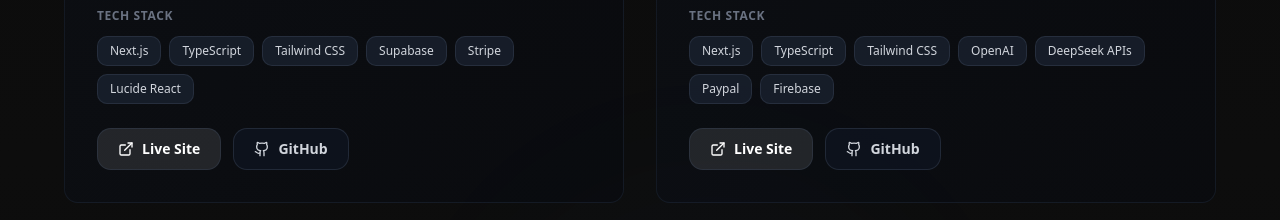
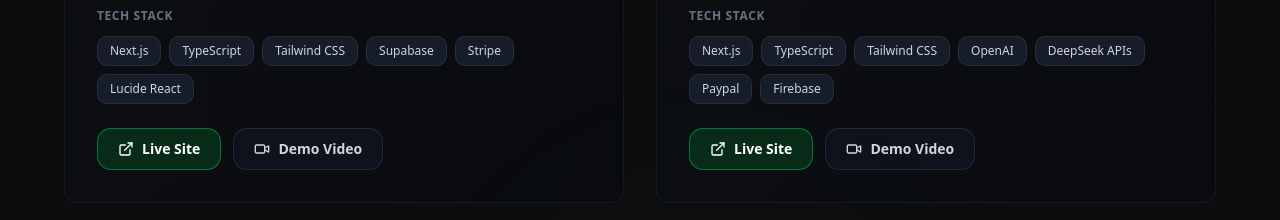
Before and after one commit to Sphesihle124/AI-Full-Stack-portfolio, a Next.js app: page / in a window 1280 px wide. Shown: the part 3200-3420 px from the top of the page. Built offline with nearby package versions, Linux system fonts and the light colour scheme.

Commit message:
updated project card features

```diff
--- a/components/projects/Projects.tsx
+++ b/components/projects/Projects.tsx
@@ -1,7 +1,7 @@
 "use client";
 
 import { motion } from "framer-motion";
-import { ExternalLink, Github } from "lucide-react";
+import { ExternalLink, Github, Video } from "lucide-react";
 import Image from "next/image";
 
 const containerVariants = {
@@ -33,7 +33,7 @@
     tech: ["Next.js", "TypeScript", "Tailwind CSS", "Supabase", "Stripe", "Lucide React"],
     image: "/projects/project-1.png",
     liveDemo: "https://brainboxai.vercel.app/",
-    github: "https://github.com/Sphesihle124/clothingdrop",
+    demoVideo: "https://github.com/Sphesihle124/clothingdrop",
   },
   {
     name: "CareerDash Web App",
@@ -51,8 +51,8 @@
       "Firebase"
     ],
     image: "/projects/project-2.png",
-    liveDemo: "https://youtu.be/KzF3E-tT5Us",
-    github: "https://github.com/Sphesihle124/careerdash",
+    liveDemo: "https://careerdash.vercel.app/",
+    demoVideo: "https://youtu.be/KzF3E-tT5Us",
   },
   {
     name: "AI Developer Portfolio Website",
@@ -224,12 +224,29 @@
                     href={project.liveDemo}
                     target="_blank"
                     rel="noopener noreferrer"
-                    className="group/btn flex items-center gap-2 px-5 py-2.5 text-sm font-semibold text-white bg-white/10 hover:bg-white/20 border border-gray-700/50 rounded-xl transition-all duration-300 hover:border-gray-600/50 hover:shadow-md hover:shadow-white/10"
+                    className={`group/btn flex items-center gap-2 px-5 py-2.5 text-sm font-semibold text-white border rounded-xl transition-all duration-300 hover:shadow-md ${
+                      project.status === "Live"
+                        ? "bg-green-600/20 hover:bg-green-600/30 border-green-500/50 hover:border-green-500/70 hover:shadow-green-500/20"
+                        : "bg-white/10 hover:bg-white/20 border-gray-700/50 hover:border-gray-600/50 hover:shadow-white/10"
+                    }`}
                     whileHover={{ scale: 1.03, y: -1 }}
                     whileTap={{ scale: 0.97 }}
                   >
                     <ExternalLink className="w-4 h-4 transition-transform duration-300 group-hover/btn:translate-x-0.5" />
                     {project.status === "In Development" ? "WIP Preview" : "Live Site"}
+                  </motion.a>
+                )}
+                {project.demoVideo && (
+                  <motion.a
+                    href={project.demoVideo}
+                    target="_blank"
+                    rel="noopener noreferrer"
+                    className="group/btn flex items-center gap-2 px-5 py-2.5 text-sm font-semibold text-gray-300 bg-gray-900/50 hover:bg-gray-800/60 border border-gray-700/50 rounded-xl transition-all duration-300 hover:border-gray-600/50 hover:shadow-md hover:shadow-gray-900/50"
+                    whileHover={{ scale: 1.03, y: -1 }}
+                    whileTap={{ scale: 0.97 }}
+                  >
+                    <Video className="w-4 h-4 transition-transform duration-300 group-hover/btn:scale-110" />
+                    Demo Video
                   </motion.a>
                 )}
                 {project.github && (
```
